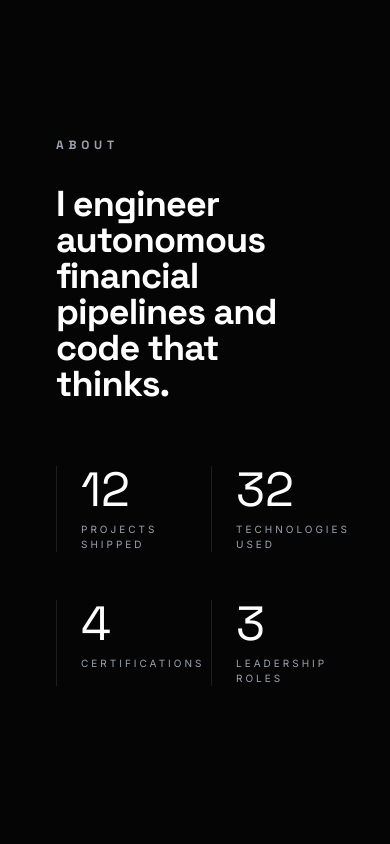
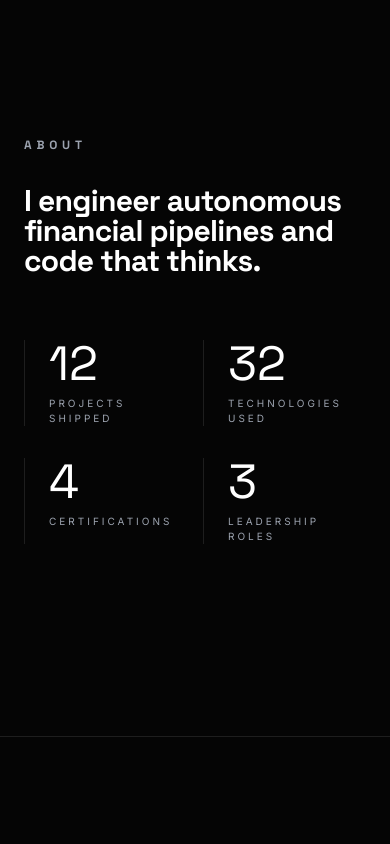
Before and after one commit to Asharib19khan/asharibportfolio, a Next.js app: page / in a window 390 px wide. Shown: the part 980-1824 px from the top of the page. Built offline with nearby package versions, Linux system fonts and the light colour scheme.

Commit message:
style: optimize padding and typography scaling for mobile views

```diff
--- a/components/About.tsx
+++ b/components/About.tsx
@@ -29,7 +29,7 @@ export default function About() {
         variants={containerVariants}
         initial="hidden"
         animate={isInView ? "visible" : "hidden"}
-        className="mb-8 mt-16 px-8"
+        className="mb-8 mt-16 px-0 md:px-8"
       >
         <motion.h2 variants={itemVariants} className="text-[12px] font-heading tracking-[0.4em] text-gray-600 dark:text-gray-400 transition-colors duration-700 uppercase">
           About
@@ -40,15 +40,15 @@ export default function About() {
         variants={containerVariants}
         initial="hidden"
         animate={isInView ? "visible" : "hidden"}
-        className="grid grid-cols-1 lg:grid-cols-12 gap-16 lg:gap-8 items-start px-8 mb-16"
+        className="grid grid-cols-1 lg:grid-cols-12 gap-16 lg:gap-8 items-start px-0 md:px-8 mb-16"
       >
         <motion.div variants={itemVariants} className="lg:col-span-7">
-          <h3 className="text-4xl md:text-5xl lg:text-[72px] font-heading font-bold text-black dark:text-white transition-colors duration-700 leading-[1.0] tracking-tight">
+          <h3 className="text-3xl md:text-5xl lg:text-[72px] font-heading font-bold text-black dark:text-white transition-colors duration-700 leading-[1.0] tracking-tight">
             {ABOUT.statement}
           </h3>
         </motion.div>
 
-        <div className="lg:col-span-5 grid grid-cols-2 gap-x-8 gap-y-12">
+        <div className="lg:col-span-5 grid grid-cols-2 gap-x-4 md:gap-x-8 gap-y-8 md:gap-y-12">
           {ABOUT.stats.map((stat, i) => (
             <motion.div
               variants={itemVariants}
--- a/components/Education.tsx
+++ b/components/Education.tsx
@@ -41,10 +41,10 @@ export default function Education() {
               hidden: { opacity: 0, y: 100 },
               show: { opacity: 1, y: 0, transition: { type: "spring" as const, stiffness: 60, damping: 20 } }
             }}
-            className="flex flex-col justify-between bg-black/5 dark:bg-white/5 transition-colors duration-700 backdrop-blur-xl border-[0.5px] border-black/10 dark:border-white/10 transition-colors duration-700 rounded-[24px] p-10 transition-colors duration-500 hover:border-theme-text hover:bg-black/5 dark:bg-white/5 transition-colors duration-700"
+            className="flex flex-col justify-between bg-black/5 dark:bg-white/5 transition-colors duration-700 backdrop-blur-xl border-[0.5px] border-black/10 dark:border-white/10 transition-colors duration-700 rounded-[24px] p-6 md:p-10 transition-colors duration-500 hover:border-theme-text hover:bg-black/5 dark:bg-white/5 transition-colors duration-700"
           >
             <div>
-              <h3 className="text-3xl font-heading font-bold text-black dark:text-white transition-colors duration-700 mb-2">
+              <h3 className="text-2xl md:text-3xl font-heading font-bold text-black dark:text-white transition-colors duration-700 mb-2">
                 {edu.institution}
               </h3>
               <p className="text-[12px] font-heading tracking-[0.3em] text-gray-600 dark:text-gray-400 transition-colors duration-700 uppercase mb-8">
--- a/components/Projects.tsx
+++ b/components/Projects.tsx
@@ -23,9 +23,9 @@ const ExternalLinkIcon = ({ className }: { className?: string }) => (
 function ProjectCard({ proj }: { proj: any }) {
   return (
     <TiltCard className="project-card h-full min-h-[400px]">
-      <div className="p-10 flex flex-col h-full justify-between">
+      <div className="p-6 md:p-10 flex flex-col h-full justify-between">
         <div>
-          <h3 className="text-3xl md:text-[40px] font-heading font-bold text-black dark:text-white transition-colors duration-700 mb-6 leading-[1.1] tracking-tight hover:text-black dark:text-white transition-colors duration-700 transition-colors">
+          <h3 className="text-2xl md:text-[40px] font-heading font-bold text-black dark:text-white transition-colors duration-700 mb-6 leading-[1.1] tracking-tight hover:text-black dark:text-white transition-colors duration-700 transition-colors">
             <ScrambleText text={proj.title} />
           </h3>
           <p className="text-gray-600 dark:text-gray-400 transition-colors duration-700 font-body text-base leading-[1.8] mb-8">
```
